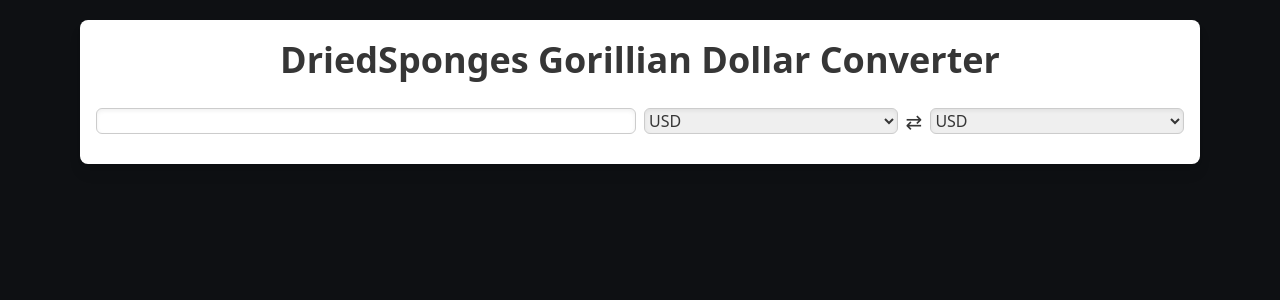
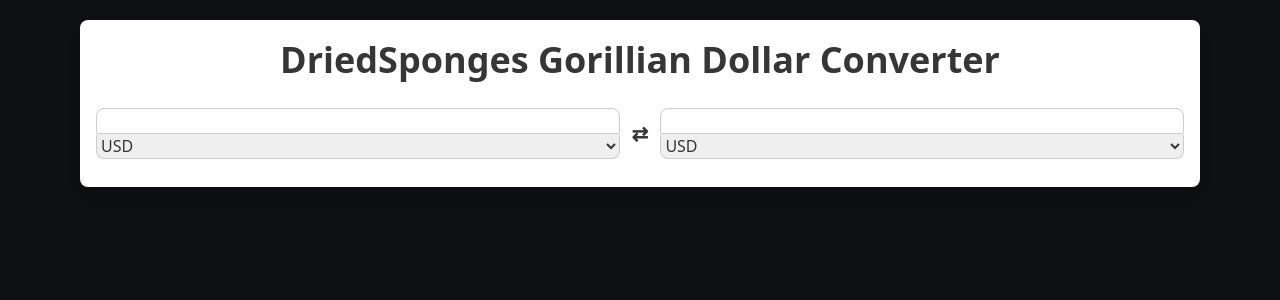
Before and after one commit to DriedSponge/GorillianCurrencyConversion, a Svelte app: page / in a window 1280 px wide. Shown: the top 300 px of the page. Built offline with nearby package versions, Linux system fonts and the light colour scheme.

Commit message:
Removed useless component

```diff
--- a/src/Home.svelte
+++ b/src/Home.svelte
@@ -1,7 +1,6 @@
 <script>
     export let name;
     const conversions = ["USD", "VBucks", "Fortnite Gold"]
-    import TextInput from "./TextInput.svelte";
 </script>
 <main>
     <div class="container max-w-6xl mx-auto px-4 pt-5">
@@ -9,19 +8,21 @@
             <h1 class="lg:text-4xl text-2xl font-bold text-center mb-5">{name}</h1>
             <div class="flex flex-row  flex-wrap md:flex-nowrap">
                 <div class="mx-1 w-full my-2">
-                    <TextInput/>
-                </div>
-                <div class="mx-1 my-2 w-full flex flex-row">
+                    <input id="input" type="number"/>
                     <div class="w-full">
-                        <select id="conversion">
+                        <select>
                             {#each conversions as item}
                                 <option>{item}</option>
                             {/each}
                         </select>
                     </div>
-                    <span class="mx-1 md:mx-2 lg:text-xl text-lg align-middle inline-block">&#8644;</span>
+                </div>
+                <span class="text-center font-bold w-full my-1 text-2xl align-middle md:hidden" >&#8645;</span>
+                <span class="text-center  font-bold align-middle mx-2 my-auto text-xl hidden md:inline-block" >&#8644;</span>
+                <div class="mx-1 w-full my-2">
+                    <input id="output" type="number"/>
                     <div class="w-full">
-                        <select id="conversion2">
+                        <select>
                             {#each conversions as item}
                                 <option>{item}</option>
                             {/each}
@@ -41,6 +42,20 @@
     }
 
     select, input {
-        @apply transition duration-300 ease-in-out focus:ring-1 shadow-inner w-full p-1 focus:border-blue-300 rounded-md border-solid focus:outline-none text-lg ;
+        @apply transition duration-300 ease-in-out focus:ring-1 w-full p-1 focus:border-blue-300 border-solid focus:outline-none text-lg ;
+    }
+    input {
+        @apply rounded-t-lg;
+    }
+    select{
+        @apply rounded-b-lg border-t-0;
+    }
+    input::-webkit-outer-spin-button,
+    input::-webkit-inner-spin-button {
+        -webkit-appearance: none;
+        margin: 0;
+    }
+    input[type=number] {
+        -moz-appearance: textfield;
     }
 </style>
--- a/src/TextInput.svelte
+++ /dev/null
@@ -1,19 +0,0 @@
-<script>
-    export let label = null;
-    export let tag ="forminput";
-</script>
-{#if label}
-    <label for="{tag}" class="text-lg">{label}</label>
-{/if}
-<input id="{tag}" type="number"/>
-
-<style lang="scss">
-  input::-webkit-outer-spin-button,
-  input::-webkit-inner-spin-button {
-    -webkit-appearance: none;
-    margin: 0;
-  }
-  input[type=number] {
-    -moz-appearance: textfield;
-  }
-</style>
```
